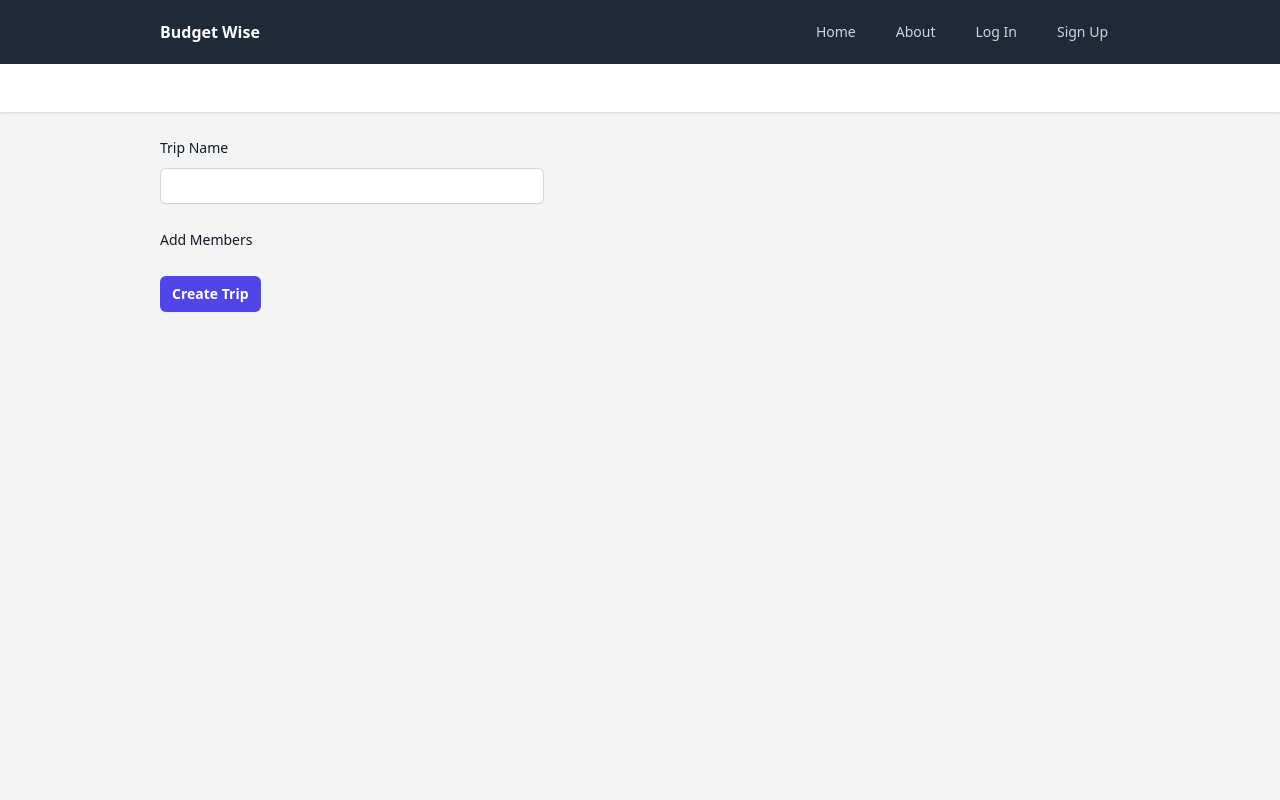
After one commit to max172-hqt/budgetwise, a PHP site: template templates/trip/create.html.twig in a window 1280 px wide. The commit adds this page. Run offline with PHP 8.4, Linux system fonts and the light colour scheme; the template is opened without the code that fills it, so the values that code supplies are empty; some libraries are stand-ins or nearby versions.

Commit message:
feat: Create and show new trips

```diff
--- a/src/Core/Authenticator.php
+++ b/src/Core/Authenticator.php
@@ -36,14 +36,14 @@ class Authenticator
         ]);
     }
 
-    public function login(User $user)
+    public function login(User $user): void
     {
         $this->session->set('user', [
             'email' => $user->getEmail()
         ]);
     }
 
-    public function logout()
+    public function logout(): void
     {
         $this->session->invalidate();
     }
--- a/src/Core/Router.php
+++ b/src/Core/Router.php
@@ -106,6 +106,7 @@ class Router implements HttpKernelInterface
 
             if (count($controllerInfo) === 3) {
                 $middleware = $controllerInfo[2];
+                // TODO: Ability to chain middlewares
                 $response = Middleware::resolve($middleware, $request);
                 if ($response) return $response;
             }
--- a/templates/layout.html.twig
+++ b/templates/layout.html.twig
@@ -14,7 +14,7 @@
     {{ include('partials/banner.html.twig') }}
 
     <main>
-        <div class="mx-auto max-w-7xl py-6 sm:px-6 lg:px-8">
+        <div class="mx-auto max-w-5xl py-6 sm:px-6 lg:px-8">
             {% block content %}
             {% endblock %}
         </div>
--- a/templates/partials/banner.html.twig
+++ b/templates/partials/banner.html.twig
@@ -1,5 +1,5 @@
 <header class="bg-white shadow">
-    <div class="mx-auto max-w-7xl px-4 py-6 sm:px-6 lg:px-8">
+    <div class="mx-auto max-w-5xl px-4 py-6 sm:px-6 lg:px-8">
         <h1 class="text-3xl font-bold tracking-tight text-gray-900">{{ heading }}</h1>
     </div>
 </header>
--- a/templates/partials/nav.html.twig
+++ b/templates/partials/nav.html.twig
@@ -7,10 +7,10 @@
 ] %}
 
 <nav class="bg-gray-800">
-    <div class="mx-auto max-w-7xl px-4 sm:px-6 lg:px-8">
+    <div class="mx-auto max-w-5xl px-4 sm:px-6 lg:px-8">
         <div class="flex h-16 items-center justify-between">
             <div class="flex items-center">
-                <h1 class="text-white">BudgetWise</h1>
+                <h1 class="text-white font-bold">Budget Wise</h1>
             </div>
             <div class="hidden md:block">
                 <div class="ml-10 flex items-baseline space-x-4">
--- /dev/null
+++ b/templates/trip/create.html.twig
@@ -0,0 +1,48 @@
+{% extends "layout.html.twig" %}
+
+{% block content %}
+    <div class="flex flex-col">
+        <div class="sm:w-full sm:max-w-sm">
+            <form class="space-y-6" method="POST" action="/trips">
+                <div>
+                    <label for="name" class="block text-sm font-medium leading-6 text-gray-900">Trip Name</label>
+                    <div class="mt-2">
+                        <input id="name" name="name" type="text" required
+                               class="block w-full rounded-md border-0 py-1.5 text-gray-900 shadow-sm ring-1 ring-inset ring-gray-300 placeholder:text-gray-400 focus:ring-2 focus:ring-inset focus:ring-indigo-600 sm:text-sm sm:leading-6">
+                    </div>
+                    <?php if (isset($errors['name'])) : ?>
+                    {% if errors['name'] %}
+                        <p class="text-xs text-red-500 mt-2">{{ errors['name'] }}</p>
+                    {% endif %}
+                </div>
+
+                <div>
+                    <div class="flex items-center justify-between">
+                        <label for="members" class="block text-sm font-medium leading-6 text-gray-900">Add
+                            Members</label>
+                    </div>
+                    <div class="mt-2">
+                        {% for user in users %}
+                            {% if user.email != currentUser.email %}
+                                <div class="flex items-center mb-4">
+                                    <input type="checkbox" name="{{ user.id }}"
+                                           class="w-4 h-4 text-blue-600 bg-gray-100 border-gray-300 rounded focus:ring-blue-500 focus:ring-2">
+                                    <label for="{{ user.email }}"
+                                           class="ml-2 text-sm font-medium">{{ user.email }}</label>
+                                </div>
+                            {% endif %}
+                        {% endfor %}
+                    </div>
+                </div>
+
+                <div>
+                    <button type="submit"
+                            class="flex justify-center rounded-md bg-indigo-600 px-3 py-1.5 text-sm font-semibold leading-6 text-white shadow-sm hover:bg-indigo-500 focus-visible:outline focus-visible:outline-2 focus-visible:outline-offset-2 focus-visible:outline-indigo-600">
+                        Create Trip
+                    </button>
+                </div>
+            </form>
+        </div>
+    </div>
+
+{% endblock %}
--- a/templates/home/index.html.twig
+++ b/templates/trip/show.html.twig
@@ -1,5 +1,5 @@
 {% extends "layout.html.twig" %}
 
 {% block content %}
-    <h1>Hello, {{ email }}</h1>
+    <h1>Show</h1>
 {% endblock %}
```
Also changed, not shown: routes.php (+6 -2 lines), src/Core/AbstractController.php (+20 -1 lines), src/Core/Database.php (+18 -1 lines), src/Http/Controller/HomeController.php (deleted, +0 -20 lines), src/Http/Controller/TripController.php (added, +83 -0 lines), templates/trip/index.html.twig (added, +33 -0 lines).
